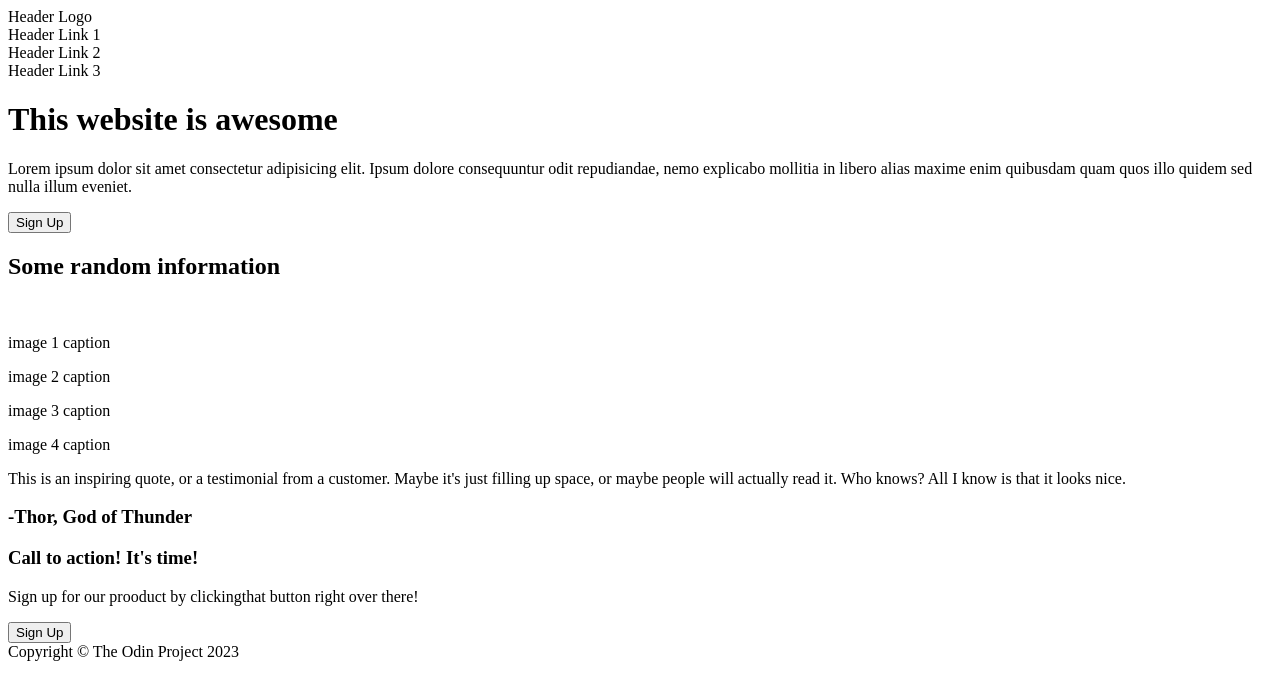
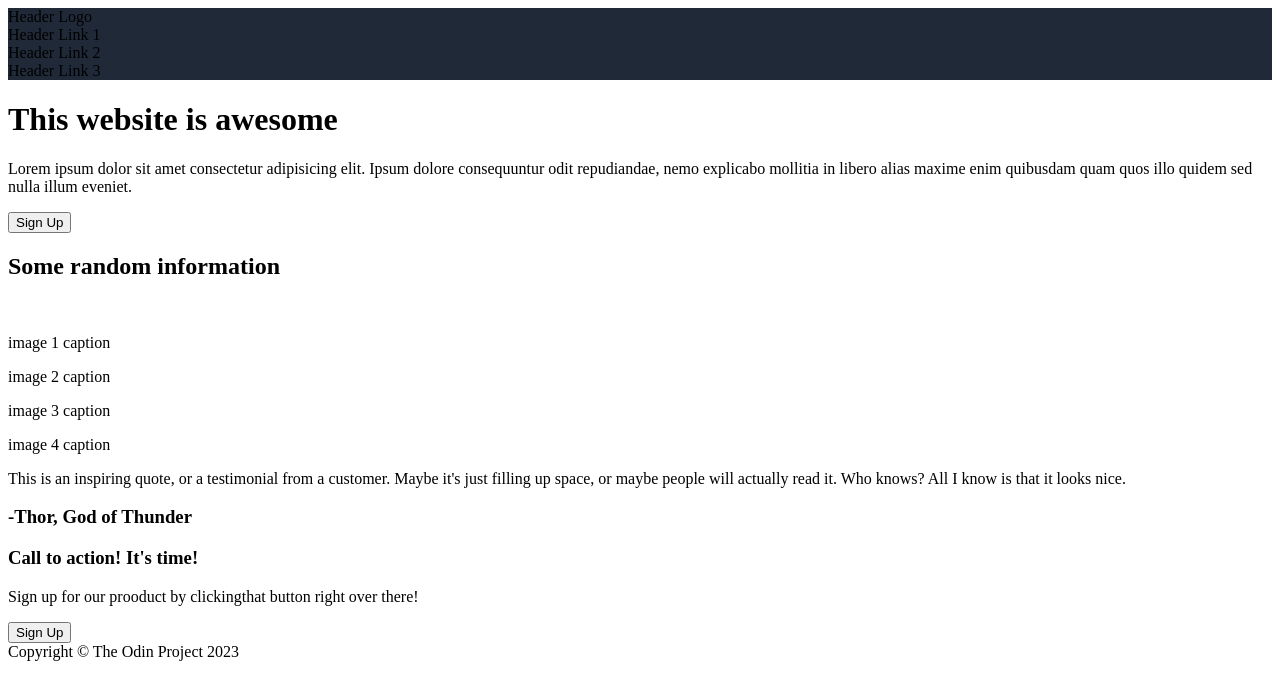
Before and after one commit to humzaemmad/landing-page, a plain HTML site: page index.html in a window 1280 px wide. Drawn offline with Linux system fonts and the light colour scheme.

Commit message:
Add Stylesheet link to index

```diff
--- a/index.html
+++ b/index.html
@@ -3,6 +3,7 @@
 <head>
     <meta charset="UTF-8">
     <meta name="viewport" content="width=device-width, initial-scale=1.0">
+    <link rel="stylesheet" href="./style/style.css">
     <title>The Landing Page</title>
 </head>
 <body>
@@ -47,5 +48,6 @@
     <div class="footer">
         <footer>Copyright <span>&copy; The Odin Project 2023</span></footer>
     </div>
+
 </body>
 </html>
--- a/style/style.css
+++ b/style/style.css
@@ -1 +1,4 @@
 /* Style */
+header {
+    background-color: #1F2937;
+}
```
